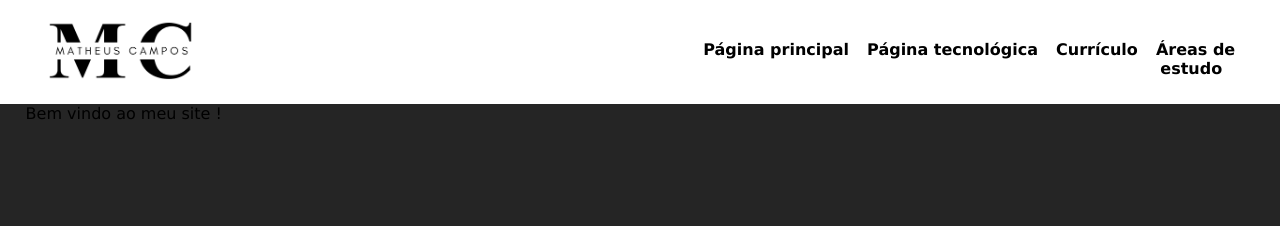
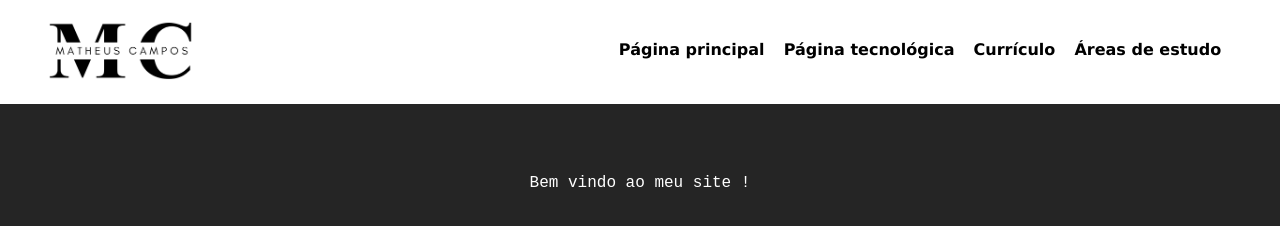
Before and after one commit to Prophantasia/site, a plain HTML site: page index.html in a window 1280 px wide. Drawn offline with Linux system fonts and the light colour scheme; a web font is replaced by a local one.

Commit message:
Update style.css

```diff
--- a/style.css
+++ b/style.css
@@ -2,13 +2,12 @@
     margin: 0;
     padding: 0;
     box-sizing: border-box;
-    font-family: Verdana;
 }
 
 .center{
     display: flex;
     flex-wrap: wrap;
-    max-width: 1300px;
+    max-width: 1400px;
     margin: 0 auto;
     padding: 0 2%;
 }
@@ -20,18 +19,28 @@ header{
 }
 
 .logo{
-    width: 50%;
+    width: 40%;
 }
 
 .menu{
-    width: 50%;
+    width: 60%;
     padding-top: 20px;
     text-align: right;
+    font-family: Verdana;
 }
 
 .menu a{
     color:black;
     text-decoration: none;
     font-weight:bold;
-    margin-right: 13px;
+    margin-right: 14px;
 }
+
+.titulo {
+    font-family: monospace;
+    font-size: 16px;
+    color: white;
+    padding: 70px;
+    width: 1400px;
+    text-align: center;
+}
```
